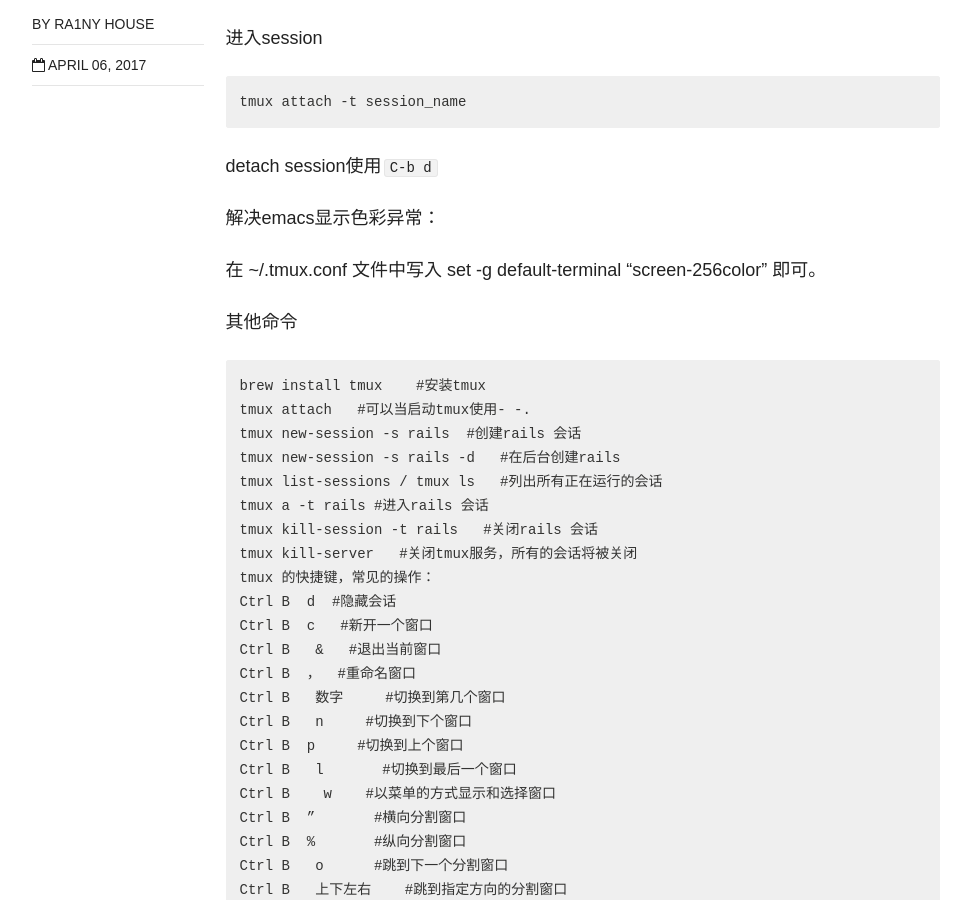
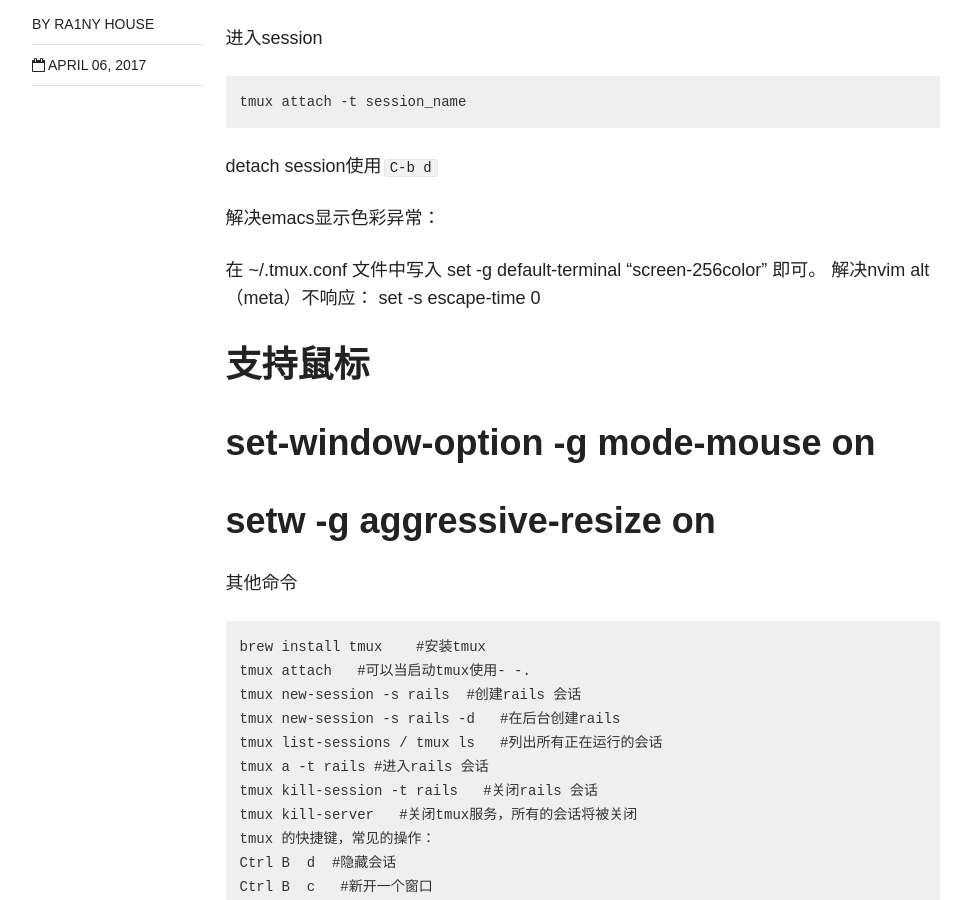
Before and after one commit to Ra1nyHouse/Ra1nyHouse.github.io, a Jekyll site: the page built from _posts/linux/2017-04-06-【linux备忘录】tmux简单使用指南.md, in a window 1280 px wide and 900 px high, scrolled down 704 px. Shown: the whole window, without its empty margins (154-1125 px from the left). Built offline with Jekyll 4.4.1, drawn with Linux system fonts in a browser that asks for light colours; nearby versions of some CDN libraries; comment, search, counter and statistics services are not loaded.

Commit message:
Update 2017-04-06-【linux备忘录】tmux简单使用指南.md

```diff
--- a/_posts/linux/2017-04-06-【linux备忘录】tmux简单使用指南.md
+++ b/_posts/linux/2017-04-06-【linux备忘录】tmux简单使用指南.md
@@ -23,6 +23,11 @@ detach session使用`C-b d`
 解决emacs显示色彩异常：
 
 在 ~/.tmux.conf 文件中写入 set -g default-terminal "screen-256color" 即可。
+解决nvim alt（meta）不响应： set -s escape-time 0
+
+# 支持鼠标
+# set-window-option -g mode-mouse on
+# setw -g aggressive-resize on
 
 其他命令
 
```
